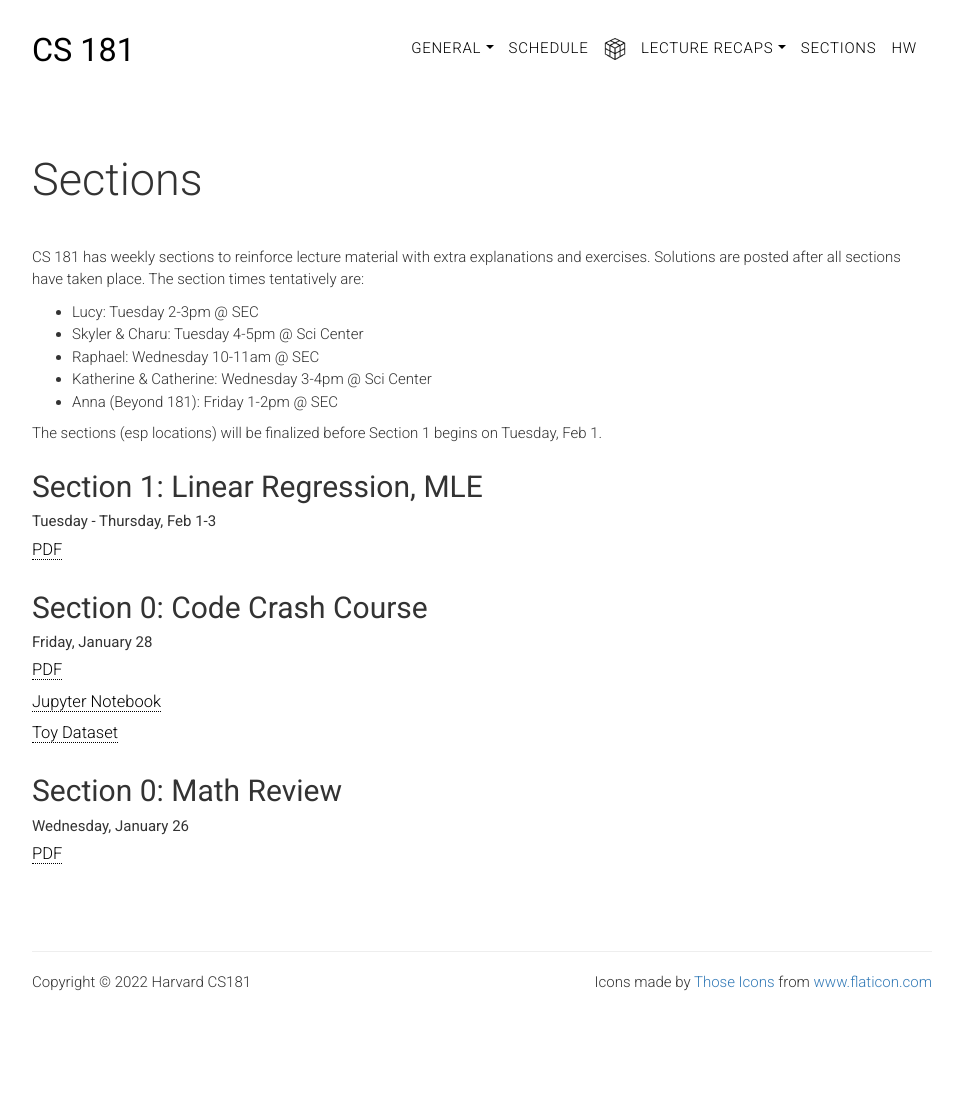
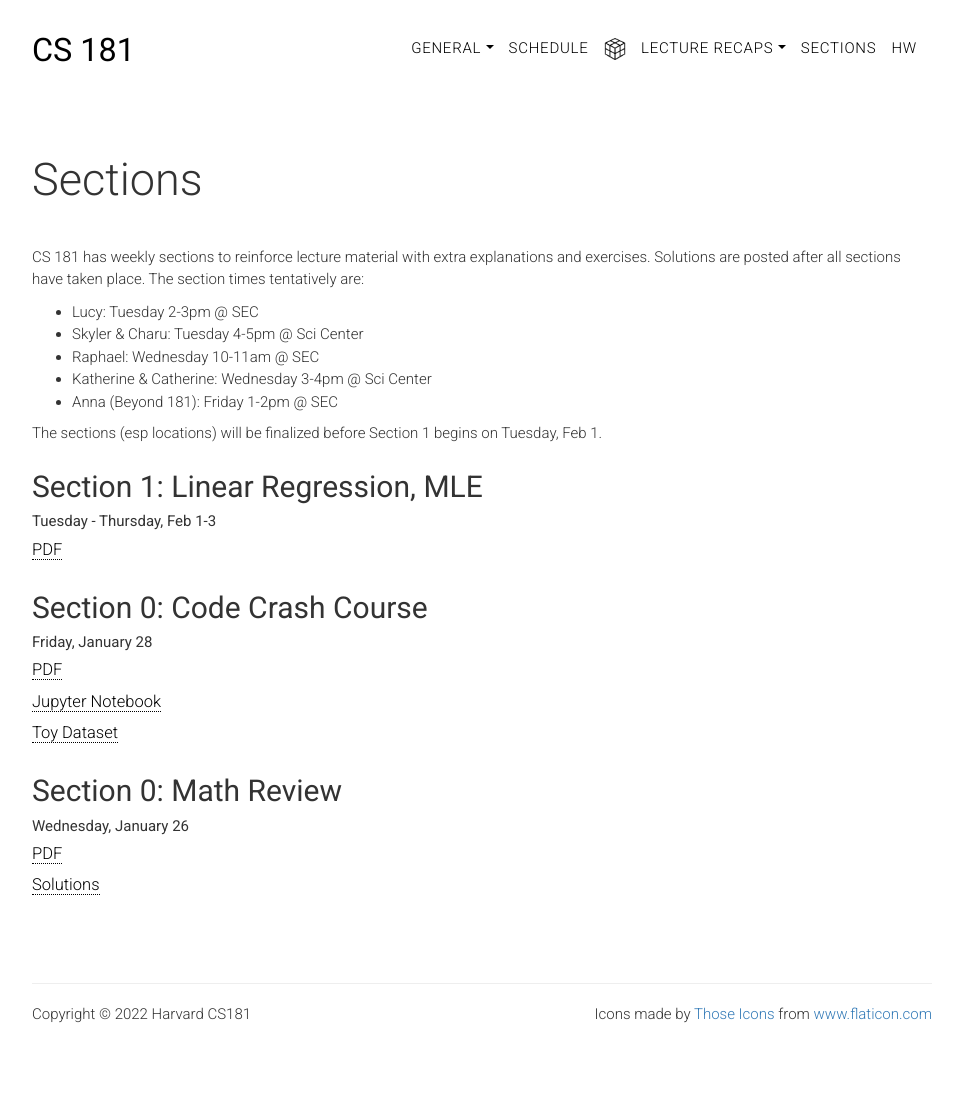
Before and after one commit to harvard-ml-courses/cs181-web, a Jekyll site: the page built from sections.html, in a window 1280 px wide. Shown: the whole page, without its empty margins (158-1121 px from the left). Built offline with Jekyll 4.4.1, drawn with Linux system fonts in a browser that asks for light colours; before the commit the page ends 1069 px from its top, so only the background shows below that.

Commit message:
added math review solutions to website

```diff
--- a/sections.html
+++ b/sections.html
@@ -53,6 +53,7 @@
         <p class="head-subtitle"> Wednesday, January 26</p>
         <ul class="lists">
             <li><a href="sections/sec0_semicondensed.pdf" target="_blank">PDF</a></li>
+            <li><a href="sections/sec0_solutions.pdf" target="_blank">Solutions</a></li>
         </ul>
 
     </div>
```
